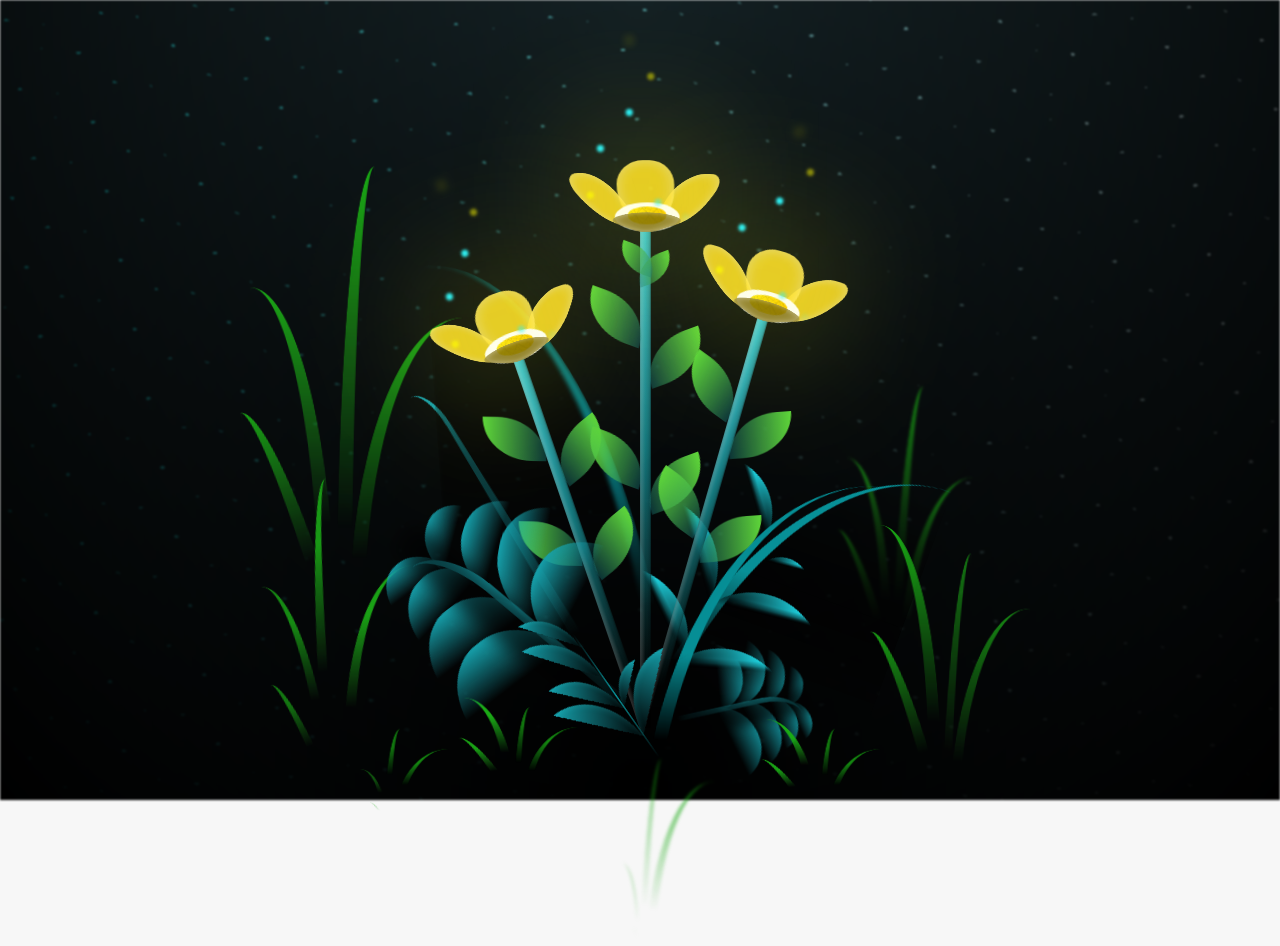
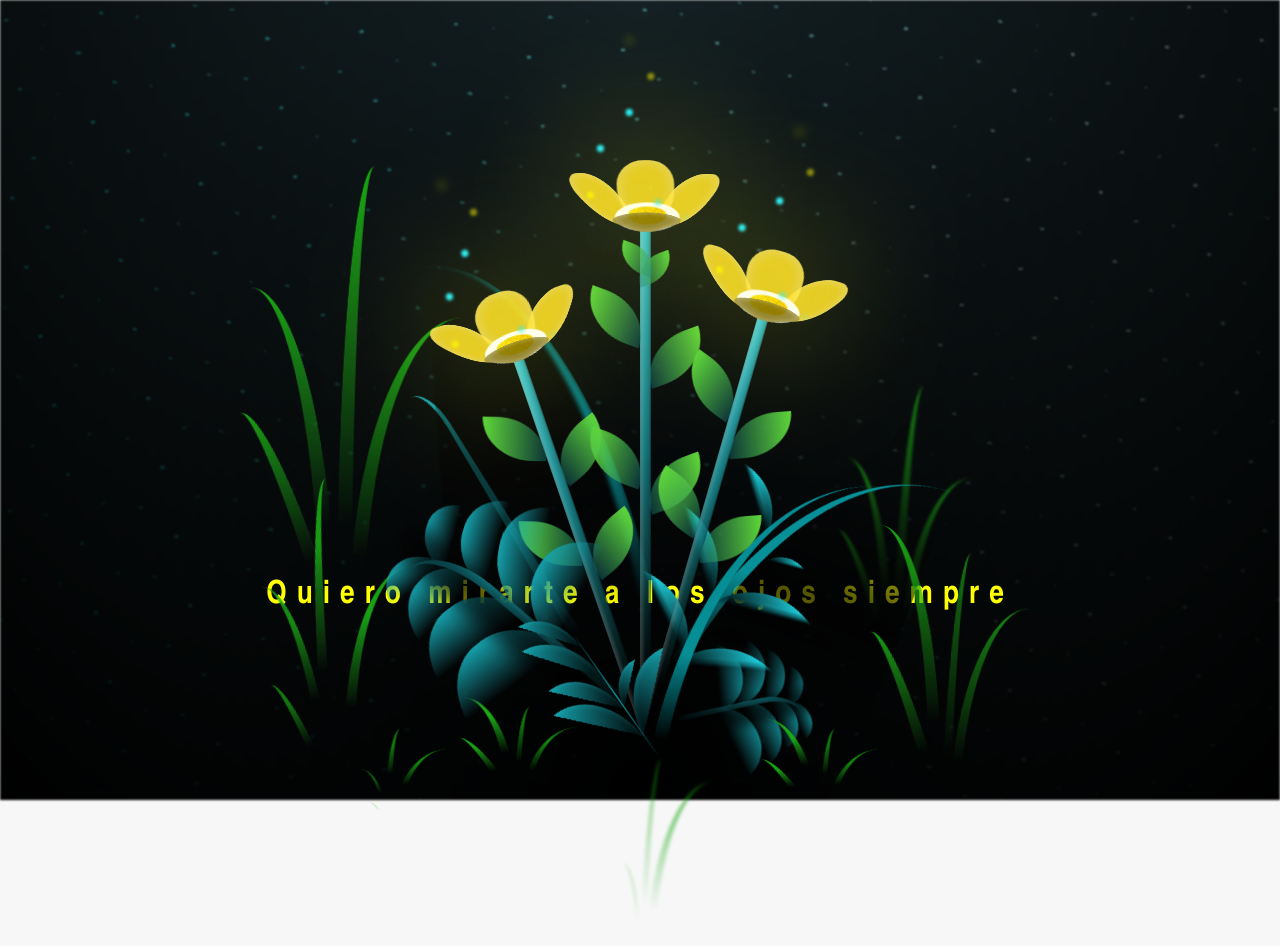
Before and after one commit to SpinelLonely/SpinelLonely.github.io, a plain HTML site: page flower.html in a window 1280 px wide. Drawn offline with Linux system fonts and the light colour scheme.

Commit message:
Update flower.html

```diff
--- a/flower.html
+++ b/flower.html
@@ -13,7 +13,7 @@
     <div id="lyrics">
 
     </div>
-    <h1 class="titulo"></h1>
+    <h1 class="titulo">Quiero mirarte a los ojos siempre</h1>
 
     <div class="night"></div>
     <div class="flowers">
```
